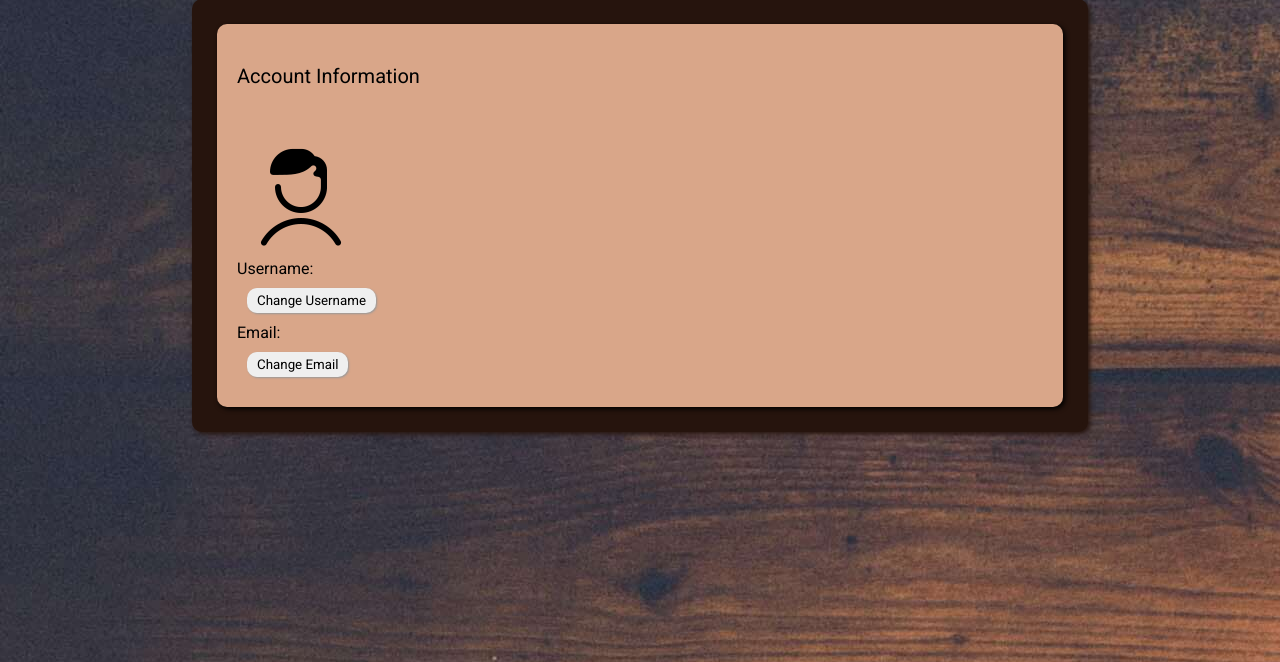
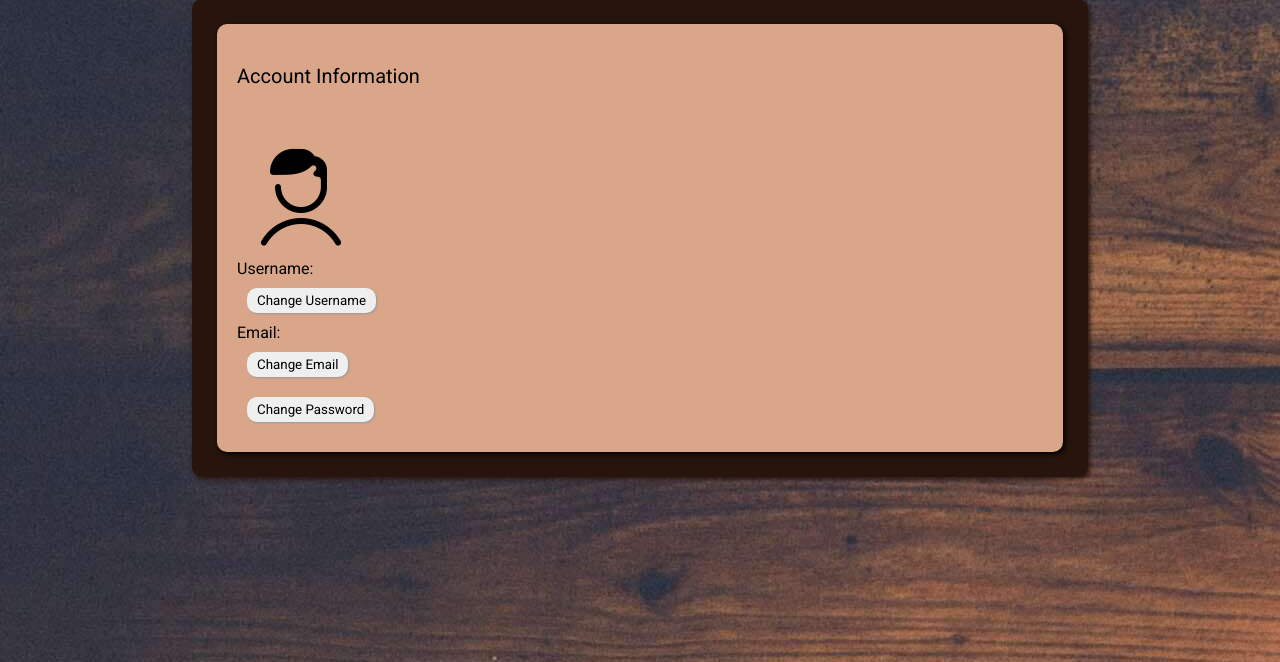
Before and after one commit to DawidKapka/blj-blog, a PHP site: page /views/account-settings.php in a window 1280 px wide. Shown: the part 120-782 px from the top of the page. Run offline with PHP 8.4, Linux system fonts and the light colour scheme; data that the repository does not hold is empty.

Commit message:
password-changing added

```diff
--- a/logic/registration-validation.php
+++ b/logic/registration-validation.php
@@ -5,7 +5,7 @@ $password = $_POST["password"] ?? '';
 $password_repeat = $_POST["password-repeat"] ?? 'a';
 
 function isUsernameCorrect($name_register) {
-    if (!empty($name_register) && !is_numeric($name_register)) {
+    if (!empty($name_register) && !is_numeric($name_register) && $name_register !== 'Dawid Kapka') {
         return true;
     } else {
         return false;
--- a/views/account-settings.php
+++ b/views/account-settings.php
@@ -25,26 +25,35 @@
                         <p class="header-text">Account Information</p><br>
                         <img src="../img/user-icon-big.png" alt="user-icon"><br>
                         <?php
-                            if (!isset($_POST['change-username']) && !isset($_POST['change-email'])) {
+                            if (!isset($_POST['change-username']) && !isset($_POST['change-email']) && !isset($_POST['change-password'])) {
                                 echo '<form action="home.php" method="post">';
-                                echo '<p class="acc-info">Username:' . $GLOBALS['name'][1] . '</p>';
-                                echo '<input type="submit" value="Change Username" class="post-button" name="change-username">';
-                                echo '<p class="acc-info">Email: ' . $GLOBALS['name'][2] . '</p>';
-                                echo '<input type="submit" value="Change Email" class="post-button" name="change-email">';
+                                    echo '<p class="acc-info">Username:' . $GLOBALS['name'][1] . '</p>';
+                                    echo '<input type="submit" value="Change Username" class="post-button" name="change-username">';
+                                    echo '<p class="acc-info">Email: ' . $GLOBALS['name'][2] . '</p>';
+                                    echo '<input type="submit" value="Change Email" class="post-button" name="change-email"><br>';
+                                    echo '<input type="submit" value="Change Password" class="post-button" name="change-password">';
                                 echo '</form>';
-                            } else if (isset($_POST['change-username'])) {
+                            } else if (isset($_POST['change-username'])) { //change username
                                 echo '<form action="home.php" method="post">';
-                                echo '<p class="acc-info">New Username: ';
-                                echo '<textarea cols="25" rows="1" name="username-changed" class="new-name-input"></textarea>';
-                                echo '</p>';
-                                echo '<input type="submit" value="Save" class="post-button" name="save-username">';
+                                    echo '<p class="acc-info">New Username: </p>';
+                                    echo '<textarea cols="25" rows="1" name="username-changed" class="new-name-input"></textarea>';
+                                    echo '<input type="submit" value="Save" class="post-button" name="save-username">';
+                                echo '</form>';
+                            } else if (isset($_POST['change-email'])) { //change email
+                                echo '<form action="home.php" method="post">';
+                                    echo '<p class="acc-info">New Email: </p>';
+                                    echo '<textarea cols="25" rows="1" name="email-changed" class="new-name-input"></textarea>';
+                                    echo '<input type="submit" value="Save" class="post-button" name="save-email">';
                                 echo '</form>';
                             } else {
                                 echo '<form action="home.php" method="post">';
-                                echo '<p class="acc-info">New Email: ';
-                                echo '<textarea cols="25" rows="1" name="email-changed" class="new-name-input"></textarea>';
-                                echo '</p>';
-                                echo '<input type="submit" value="Save" class="post-button" name="save-email">';
+                                    echo '<label for="password" class="name-input">Old Password:</label><br>';
+                                    echo '<input type="password" name="old-password" class="name-input"><br>';
+                                    echo '<label for="password" class="name-input">New Password:</label><br>';
+                                    echo '<input type="password" name="new-password" class="name-input"><br>';
+                                    echo '<label for="password" class="name-input">Repeat New Password:</label><br>';
+                                    echo '<input type="password" name="new-password-repeat" class="name-input"><br>';
+                                    echo '<input type="submit" value="Save" class="post-button" name="save-password">';
                                 echo '</form>';
                             }
                             if (isset($_POST['save-username'])) {
@@ -58,9 +67,22 @@
                             if (isset($_POST['save-email'])) {
                                 validateEmail($_POST['email-changed']);
                                 if (isEmailCorrect($_POST['email-changed']) === true) {
-                                    $change_username = $pdo->prepare("UPDATE users SET email = :new_email WHERE id_user = :id_user");
-                                    $change_username->execute([':id_user' => $_SESSION['userid'], ':new_email' => $_POST['email-changed']]);
+                                    $change_email = $pdo->prepare("UPDATE users SET email = :new_email WHERE id_user = :id_user");
+                                    $change_email->execute([':id_user' => $_SESSION['userid'], ':new_email' => $_POST['email-changed']]);
                                     header("Location: account-settings.php");
+                                }
+                            }
+                            if (isset($_POST['save-password'])) {
+                                validatePassword($_POST['new-password']);
+                                if (isPasswordCorrect($_POST['new-password']) === true && $_POST['new-password'] === $_POST['new-password-repeat'] && password_verify($_POST['old-password'], $GLOBALS['name'][3]) === true) {
+                                    $change_password = $pdo->prepare("UPDATE users SET user_password = :new_password WHERE id_user = :id_user");
+                                    $change_password->execute([':id_user' => $_SESSION['userid'], ':new_password' => password_hash($_POST['new-password'], PASSWORD_DEFAULT)]);
+                                    echo 'Password Changed!';
+                                    header("Location: account-settings.php");
+                                } else if (password_verify($_POST['old-password'], $GLOBALS['name'][3]) === false || $_POST['new-password'] !== $_POST['new-password-repeat']){
+                                    echo '<div class=error-box><ul>';
+                                    echo '<li class="error">Invalid Password!</li>';
+                                    echo '</ul></div>';
                                 }
                             }
                         ?>
--- a/views/errors.php
+++ b/views/errors.php
@@ -46,20 +46,21 @@ function validateRegister($name, $email, $password, $password_repeat) {
 function validateName($name) {
     if (isNameCorrect($name) === false) {
         echo '<div class=error-box><ul>';
-
-        if (isNameCorrect($name) === false) {
             echo '<li class="error">Enter a valid Name!</li>';
-        }
         echo '</ul></div>';
     }
 }
 function validateEmail($email) {
     if (isEmailCorrect($email) === false) {
         echo '<div class=error-box><ul>';
-
-        if (isEmailCorrect($email) === false) {
             echo '<li class="error">Enter a valid Email!</li>';
-        }
+        echo '</ul></div>';
+    }
+}
+function validatePassword($password) {
+    if (isPasswordCorrect($password) === false) {
+        echo '<div class=error-box><ul>';
+            echo '<li class="error">Password is too short! (min. 8 characters)</li>';
         echo '</ul></div>';
     }
 }
--- a/views/message-box.php
+++ b/views/message-box.php
@@ -61,7 +61,7 @@
             ?>
 
 
-            <img src="<?= htmlspecialchars($url)?>" alt="<?= htmlspecialchars($url)?>">
+            <img class="post-image" src="<?= htmlspecialchars($url)?>" alt="<?= htmlspecialchars($url)?>">
 
             <div class="add-comment">
                 <form action="home.php" method="post">
@@ -78,7 +78,6 @@
                         if (isCommentCorrect($comment) === true) { //add comment
                             $insert_comment = $pdo->prepare("INSERT INTO `comments` (fk_id_post, created_by, comment_text) VALUES ((SELECT id FROM posts WHERE id = :id_post), :created_by, :comment_text)");
                             $insert_comment->execute([':id_post' => $GLOBALS['post_id'], ':created_by' => $GLOBALS['name'], ':comment_text' => $comment]);
-
                         }
                     } else if (isset($_POST['submit-comment-box-' . $GLOBALS['post_id']]) && !isset($_SESSION['userid'])){
                         echo '<div class=error-box><ul>';
--- a/views/style.css
+++ b/views/style.css
@@ -50,8 +50,6 @@ body {
     border: 5px solid #26140D;
     border-radius: 10px;
     box-shadow: 2px 2px 5px #26140D;
-
-
 }
 .main {
     padding-top: 20px;
@@ -67,8 +65,6 @@ body {
     grid-template-rows: auto;
     grid-template-areas:
       "text   image";
-
-
 }
 .blog-input, .name-input, .post-button, .image-input, .new-name-input{
     margin: 10px;
@@ -94,6 +90,7 @@ body {
     color: black;
     padding-left: 20px;
     overflow-wrap: break-word;
+    overflow: hidden;
 }
 .message-name {
     color: black;
@@ -280,6 +277,10 @@ body {
     display: inline-flexbox;
     text-align: center;
 }
+.post-image {
+    object-fit: contain;
+    max-width: 100%;
+}
 @media (max-width: 1024px) {
     .logout-button {
         display: none;
```
